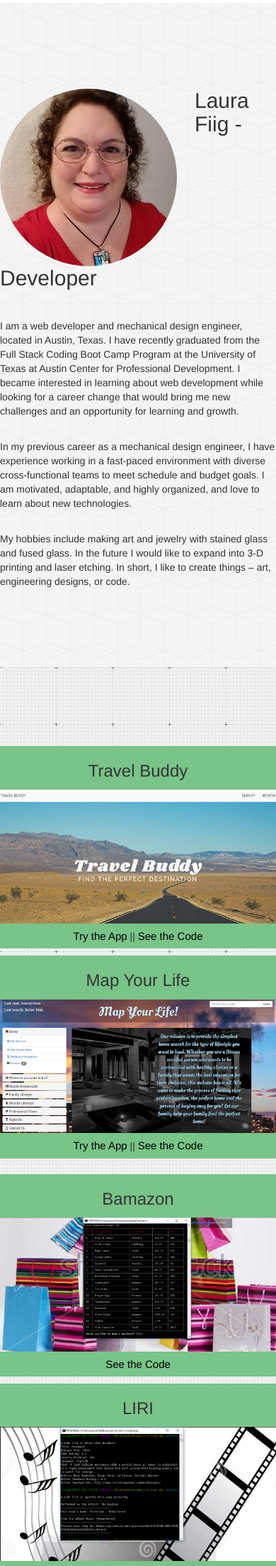
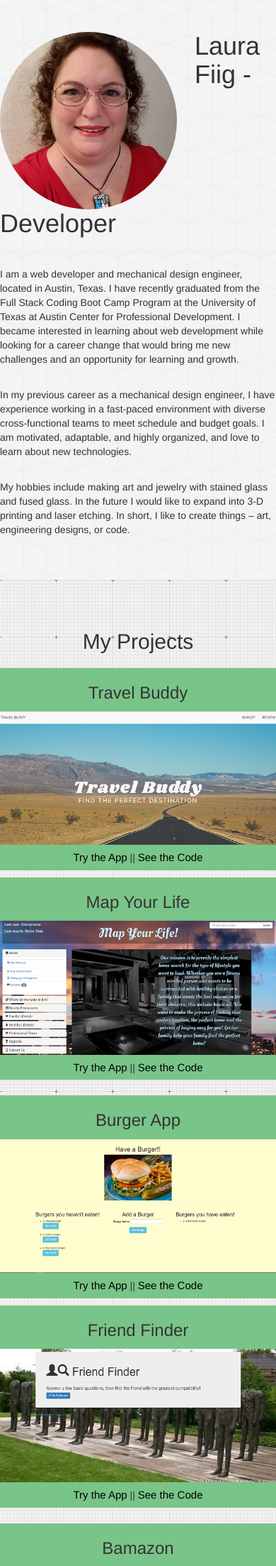
Before and after one commit to laurafiig/Portfolio, a PHP site: page / in a window 390 px wide. Shown: the part 51-2257 px from the top of the page at 71% size. Run offline with PHP 8.4, Linux system fonts and the light colour scheme.

Commit message:
more projects added

```diff
--- a/assets/css/style.css
+++ b/assets/css/style.css
@@ -15,17 +15,9 @@
   font-size: 15px
 }
 
-/* sizing for images in navbar */
-/*.icons {
-  width: 25px;
-  height: 25px;
-  }*/
-
-
 /* formats about me section */
 #about {
-  margin-top: 55px;
-  padding: 100px 0 100px 0;
+  padding: 75px 0 50px 0;
    background-image: url("../images/cubes.png");
    width: 100%;
  }
@@ -41,7 +33,7 @@
 #portfolio {
   background-image: url("../images/graphy.png");
   width: 100%;
-  padding: 100px 0 100px 0;
+  padding: 50px 0 50px 0;
 }
 
 /* formats individual project sections */
@@ -71,11 +63,11 @@ header, footer {
 #contact {
   background-image: url("../images/hexellence.png");
   width: 100%;
-  height: 700px;
+  padding-top: 50px;
+  height: 600px;
 }
 
-#contHead {
-  margin-top: 75px;
+.sectHead, h4 {
   text-align: center;
 }
 
@@ -89,7 +81,3 @@ header, footer {
   display: block;
   margin: 0 auto;
 }
-
-h4 {
-  text-align: center;
-}
--- a/index.html
+++ b/index.html
@@ -25,13 +25,7 @@
 				</ul>
 				<!--
 				<ul class="nav navbar-nav navbar-right">
-					<li><a href="https://github.com/laurafiig" target="_blank">
-					<img class="icons" src="assets/images/GitHub-Mark-64px.png" alt="GitHub">
-					</a></li>
-					<li><a href="https://www.linkedin.com/in/laurafiig" target="_blank">
-					<img class="icons" src="assets/images/In-2C-66px-R.png" alt="LinkedIn">
-					</a></li>
-					<li><a class="linktext" href="https://drive.google.com/open?id=0BxUbPwua0yHbREVkM0ZPWFJYRmM">My Resume</a></li>
+					<li><a class="linktext" href="_____">Glass</a></li>
 				</ul>
 				-->
 			</div>
@@ -43,7 +37,7 @@
 			</div>
 			<div class="col-md-8">
 				<img class="mypic img-circle" src="assets/images/laura.jpg" alt="Laura">
-				<h2>Laura Fiig - Developer</h2>
+				<h1>Laura Fiig - Developer</h1>
 				<hr>
 				<p>I am a web developer and mechanical design engineer, located in Austin, Texas.  I have recently graduated from the Full Stack Coding Boot Camp Program at the University of Texas at Austin Center for Professional Development.  I became interested in learning about web development while looking for a career change that would bring me new challenges and an opportunity for learning and growth.</p>
 				<br>
@@ -57,6 +51,11 @@
 	</div>
 	<div class="container" id="portfolio">
 		<div class="row">
+			<div class="col-md-12 sectHead">
+				<h2>My Projects</h2>
+			</div>
+		</div>
+		<div class="row">
 			<div class="col-md-2">
 			</div>
 			<div class="col-md-4">
@@ -64,7 +63,7 @@
 					<header>
 						<h3>Travel Buddy</h3>
 					</header>
-						<img class ="projPicNew" src="assets/images/travelBuddy.png" alt="GroupProjecct2"/>
+						<img class ="projPicNew" src="assets/images/travelBuddy.png" alt="GroupProject2"/>
 					<footer>
 						<a class="linktext" href="https://mighty-springs-39390.herokuapp.com/" target="_blank">Try the App</a> ||
 						<a class="linktext" href="https://github.com/jstriker84/TeamShortBus" target="_blank">See the Code</a>
@@ -76,7 +75,7 @@
 					<header>
 						<h3>Map Your Life</h3>
 					</header>
-						<img class ="projPicNew" src="assets/images/mapYourLife.png" alt="GroupProjecct1"/>
+						<img class ="projPicNew" src="assets/images/mapYourLife.png" alt="GroupProject1"/>
 					<footer>
 						<a class="linktext" href="https://stark-plateau-41427.herokuapp.com/" target="_blank">Try the App</a> ||
 						<a class="linktext" href="https://github.com/Rhyngoh/ProjectPrometheus" target="_blank">See the Code</a>
@@ -86,38 +85,36 @@
 			<div class="col-md-2">
 			</div>
 		</div>
-		<!--
 		<div class="row">
 			<div class="col-md-2">
 			</div>
 			<div class="col-md-4">
 				<section>
 					<header>
-						<h3>_____</h3>
+						<h3>Burger App</h3>
 					</header>
-						<img class ="projPicNew" src="_____" alt="_____"/>
+						<img class ="projPicNew" src="assets/images/burger.png" alt="burgermySQLapp"/>
 					<footer>
-						<a class="linktext" href="_____" target="_blank">Try the App</a> ||
-						<a class="linktext" href="_____" target="_blank">See the Code</a>
+						<a class="linktext" href="https://damp-island-37250.herokuapp.com/" target="_blank">Try the App</a> ||
+						<a class="linktext" href="https://github.com/laurafiig/burger" target="_blank">See the Code</a>
 					</footer>
 				</section>
 			</div>
 			<div class="col-md-4">
 				<section>
 					<header>
-						<h3>_____</h3>
+						<h3>Friend Finder</h3>
 					</header>
-						<img class ="projPicNew" src="_____" alt="_____"/>
+						<img class ="projPicNew" src="assets/images/friend.png" alt="friendExpressApp"/>
 					<footer>
-						<a class="linktext" href="_____" target="_blank">Try the App</a> ||
-						<a class="linktext" href="_____" target="_blank">See the Code</a>
+						<a class="linktext" href="https://murmuring-fjord-46352.herokuapp.com/" target="_blank">Try the App</a> ||
+						<a class="linktext" href="https://github.com/laurafiig/friendfinder" target="_blank">See the Code</a>
 					</footer>
 				</section>
 			</div>
 			<div class="col-md-2">
 			</div>
 		</div>
-		-->
 		<div class="row">
 			<div class="col-md-2">
 			</div>
@@ -215,7 +212,7 @@
 					<header>
 						<h3>_____</h3>
 					</header>
-						<img class ="projPicNew" src="_____" alt="Project2"/>
+						<img class ="projPicNew" src="_____" alt="_____"/>
 					<footer>
 						<a class="linktext" href="_____" target="_blank">Try the App</a> ||
 						<a class="linktext" href="_____" target="_blank">See the Code</a>
@@ -227,7 +224,7 @@
 					<header>
 						<h3>_____</h3>
 					</header>
-						<img class ="projPicNew" src="_____" alt="Project2"/>
+						<img class ="projPicNew" src="_____" alt="_____"/>
 					<footer>
 						<a class="linktext" href="_____" target="_blank">Try the App</a> ||
 						<a class="linktext" href="_____" target="_blank">See the Code</a>
@@ -238,49 +235,76 @@
 			</div>
 		</div>
 		-->
-	</div>
-	<div class="container" id="contact">
+		<div class="row sectHead">
+			<div class="col-md-12">
+				<h2>Works in Progress</h2>
+			</div>
+		</div>
+		<div class="row">
+			<div class="col-md-2">
+			</div>
+			<div class="col-md-4">
+				<section>
+					<header>
+						<h3>Job Searcher</h3>
+					</header>
+						<img class ="projPicNew" src="assets/images/searching.png" alt="JobSearchMERNapp"/>
+					<footer>
+						<a class="linktext" href="https://thawing-wildwood-98778.herokuapp.com/" target="_blank">Preview the App</a> ||
+						<a class="linktext" href="https://github.com/laurafiig/jobsearcher" target="_blank">See the Code</a>
+					</footer>
+				</section>
+			</div>
+			<div class="col-md-4">
+				<section>
+					<header>
+						<h3>My Art Glass</h3>
+					</header>
+						<img class ="projPicNew" src="assets/images/glass.png" alt="myGlassPage"/>
+					<footer>
+						<a class="linktext" href=" https://ancient-beach-54466.herokuapp.com/" target="_blank">Preview the App</a> ||
+						<a class="linktext" href="https://github.com/laurafiig/myGlassPage" target="_blank">See the Code</a>
+					</footer>
+				</section>
+			</div>
+			<div class="col-md-2">
+			</div>
+		</div>
 		<!--
 		<div class="row">
-			<div class="col-md-3">
+			<div class="col-md-2">
 			</div>
-			<div class="col-md-6">
-				<div class="panel panel-default" id="contForm">
-					<div class="panel-body" id="heading">
-						<h3 class="panel-title">Contact Me</h3>
-					</div>
-					<div class="panel-body">
-						<form class="form-horizontal" method="post" action="mailto:laurafiig@gmail.com" >
-						<fieldset>
-							<div class="form-group">
-								<label for="inputName" class="col-lg-2 control-label">Name</label>
-								<div class="col-lg-10">
-								<input type="text" class="form-control" id="inputName" placeholder="Name">
-								</div>
-							</div>
-							<div class="form-group">
-								<label for="inputEmail" class="col-lg-2 control-label">Email</label>
-								<div class="col-lg-10">
-								<input type="text" class="form-control" id="inputEmail" placeholder="Email">
-								</div>
-							</div>
-							<div class="form-group">
-								<label for="textArea" class="col-lg-2 control-label">Message</label>
-								<div class="col-lg-10">
-								<textarea class="form-control" rows="3" id="textArea"></textarea>
-								</div>
-							</div>
-							<input type="submit" value="Send Email" />
-						</fieldset>
-						</form>
-					</div>
-				</div>
+			<div class="col-md-4">
+				<section>
+					<header>
+						<h3>_____</h3>
+					</header>
+						<img class ="projPicNew" src="assets/images/_____" alt="_____"/>
+					<footer>
+						<a class="linktext" href="_____" target="_blank">Preview the App</a> ||
+						<a class="linktext" href="_____" target="_blank">See the Code</a>
+					</footer>
+				</section>
 			</div>
-			<div class="col-md-3">
+			<div class="col-md-4">
+				<section>
+					<header>
+						<h3>_____</h3>
+					</header>
+						<img class ="projPicNew" src="assets/images/_____" alt="_____"/>
+					<footer>
+						<a class="linktext" href="_____" target="_blank">Preview the App</a> ||
+						<a class="linktext" href="_____" target="_blank">See the Code</a>
+					</footer>
+				</section>
+			</div>
+			<div class="col-md-2">
 			</div>
 		</div>
 		-->
-		<div class="row" id="contHead">
+	</div>
+	<div class="container" id="contact">
+		<div class="row sectHead">
 			<div class="col-md-12">
 				<h1>Contact Me</h1>
 			</div>
```
Also changed, not shown: assets/images/burger.png (added), assets/images/friend.png (added), assets/images/glass.png (added), assets/images/searching.png (added).
